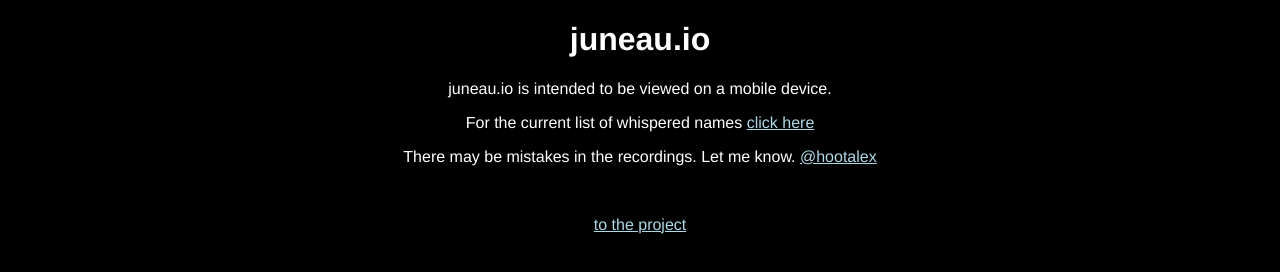
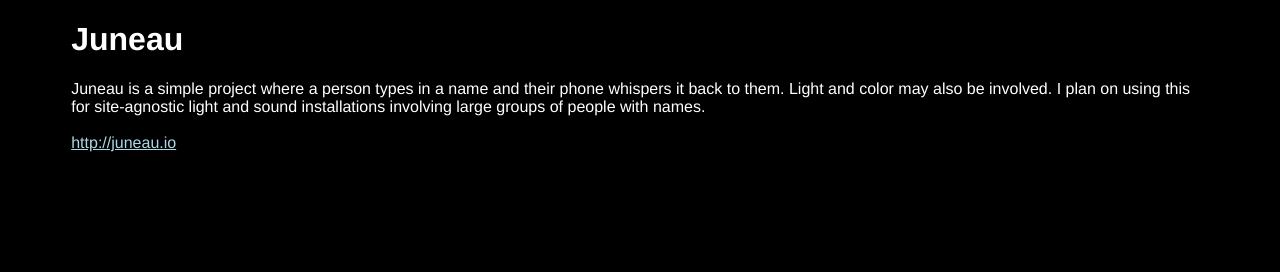
Before and after one commit to hootalex/92-73, a plain HTML site: page info/index.html in a window 1280 px wide. Drawn offline with Linux system fonts and the light colour scheme.

Commit message:
Info page updated to reflect README

```diff
--- a/info/index.html
+++ b/info/index.html
@@ -9,21 +9,23 @@
   html {
     background-color: black;
     color: white;
-    text-align: center;
     font-family: Helvetica, Arial, sans-serif;
   }
   a {
     color: lightblue;
   }
+  div {
+    width: 90%;
+    margin: auto;
+  }
   </style>
+<div>
+<h1>Juneau</h1>
 
-<h1>juneau.io</h1>
-
-<p>juneau.io is intended to be viewed on a mobile device.</p>
-<p>For the current list of whispered names <a href="https://github.com/hootalex/juneau/tree/gh-pages/names">click here</a></p>
-<p>There may be mistakes in the recordings. Let me know. <a href="http://twitter.com/hootalex">@hootalex</a></p><br>
-<p><a href="http://juneau.io">to the project</a></p>
-
+Juneau is a simple project where a person types in a name and their phone whispers it back to them. Light and color may also be involved. I plan on using this for site-agnostic light and sound installations involving large groups of people with names.
+<br><br>
+<a href="http://juneau.io">http://juneau.io</a>
+</div>
 
 </body>
 </html>
```
